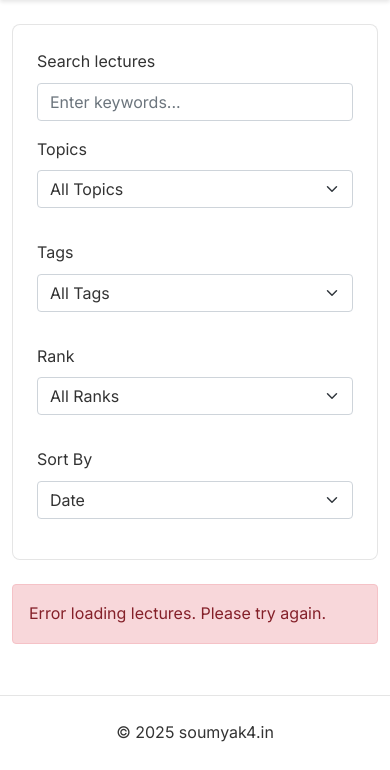
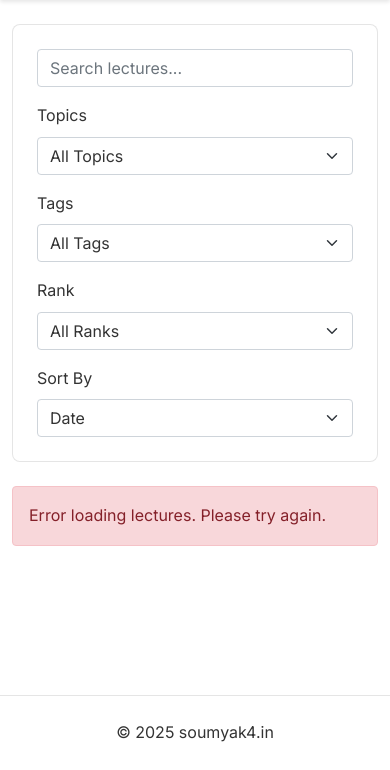
Before and after one commit to SoumyaK4/BadukLecture-Host, a Flask app: page /search in a window 390 px wide. Shown: the part 74-844 px from the top of the page. Run offline with Flask 3, Linux system fonts and the light colour scheme; data comes from the database, SQL or seed files in the repository; data that the repository does not hold is empty.

Commit message:
Restored to '36a7379f44fe06a2048b50c330d8026aa7f61962'
Replit-Restored-To: 36a7379f44fe06a2048b50c330d8026aa7f61962

```diff
--- a/routes.py
+++ b/routes.py
@@ -53,7 +53,6 @@ def api_search():
         'title': l.title,
         'youtube_id': l.youtube_id,
         'thumbnail_url': l.thumbnail_url,
-        'publish_date': l.publish_date.isoformat(),
         'topics': [t.name for t in l.topics],
         'tags': [t.name for t in l.tags],
         'rank': l.rank.name if l.rank else None
--- a/static/css/style.css
+++ b/static/css/style.css
@@ -108,29 +108,20 @@ main {
     border: 1px solid var(--border-color);
 }
 
-.search-row {
-    margin-bottom: 1rem;
-}
-
 .filter-row {
     display: flex;
     gap: 1rem;
-    align-items: flex-end;
+    flex-wrap: wrap;
 }
 
 .filter-group {
     flex: 1;
-    min-width: 150px;
-}
-
-.filter-group.search-input {
-    flex: 2;
+    min-width: 200px;
 }
 
 .filter-group label {
     color: var(--text-color);
     margin-bottom: 0.5rem;
-    display: block;
 }
 
 /* Cards */
@@ -227,13 +218,6 @@ footer p {
 
     .navbar-collapse {
         display: none !important;
-        position: absolute;
-        top: 100%;
-        left: 0;
-        right: 0;
-        background-color: var(--nav-bg);
-        padding: 1rem;
-        border-bottom: 1px solid var(--border-color);
     }
 
     .navbar-collapse.show {
@@ -247,7 +231,6 @@ footer p {
 
     .nav-item {
         margin: 0.5rem 0;
-        width: 100%;
     }
 
     .filter-row {
@@ -256,11 +239,6 @@ footer p {
 
     .filter-group {
         width: 100%;
-        margin-bottom: 1rem;
-    }
-
-    .filter-group.search-input {
-        flex: 1;
     }
 }
 
@@ -274,18 +252,17 @@ footer p {
     height: 100%;
     background: rgba(0,0,0,0.9);
     z-index: 1000;
-    justify-content: center;
-    align-items: center;
 }
 
 .video-container {
     position: relative;
     width: 90%;
     max-width: 1000px;
+    margin: 2rem auto;
     padding-top: 56.25%;
 }
 
-#youtube-player {
+.video-container iframe {
     position: absolute;
     top: 0;
     left: 0;
@@ -295,8 +272,8 @@ footer p {
 
 .close-video {
     position: absolute;
-    top: -2rem;
-    right: 0;
+    top: 1rem;
+    right: 1rem;
     color: white;
     font-size: 2rem;
     cursor: pointer;
--- a/static/js/search.js
+++ b/static/js/search.js
@@ -33,10 +33,6 @@ document.addEventListener('DOMContentLoaded', function() {
             .then(response => response.json())
             .then(lectures => {
                 resultsContainer.innerHTML = '';
-                if (lectures.length === 0) {
-                    resultsContainer.innerHTML = '<div class="col-12"><div class="alert alert-info">No lectures found matching your criteria.</div></div>';
-                    return;
-                }
                 lectures.forEach(lecture => {
                     const card = createLectureCard(lecture);
                     resultsContainer.appendChild(card);
@@ -64,12 +60,12 @@ document.addEventListener('DOMContentLoaded', function() {
                 <div class="lecture-meta">
                     <div class="topics mb-1">
                         ${lecture.topics.map(topic =>
-                            `<span class="badge bg-primary me-1" onclick="window.location.href='/search?topic=${encodeURIComponent(topic)}'" style="cursor: pointer;">${topic}</span>`
+                            `<span class="badge bg-primary me-1" onclick="window.location.href='/search?topic=${topic}'">${topic}</span>`
                         ).join('')}
                     </div>
                     <div class="tags mb-1">
                         ${lecture.tags.map(tag =>
-                            `<span class="badge bg-info me-1" onclick="window.location.href='/search?tag=${encodeURIComponent(tag)}'" style="cursor: pointer;">${tag}</span>`
+                            `<span class="badge bg-info me-1" onclick="window.location.href='/search?tag=${tag}'">${tag}</span>`
                         ).join('')}
                     </div>
                     ${lecture.rank ?
--- a/templates/search.html
+++ b/templates/search.html
@@ -5,13 +5,11 @@
     <!-- Filters -->
     <div class="col-12 mb-4">
         <div class="filters">
-            <div class="search-row">
-                <div class="filter-group search-input">
-                    <label for="search-input" class="form-label">Search lectures</label>
-                    <input type="text" id="search-input" class="form-control" placeholder="Enter keywords...">
+            <div class="filter-row">
+                <div class="filter-group">
+                    <input type="text" id="search-input" class="form-control" placeholder="Search lectures...">
                 </div>
-            </div>
-            <div class="filter-row">
+
                 <div class="filter-group">
                     <label for="topic-filter" class="form-label">Topics</label>
                     <select id="topic-filter" class="form-select">
```
Also changed, not shown: attached_assets/Screenshot_20250303-010450.png (deleted), attached_assets/Screenshot_20250303-010650.png (deleted).
